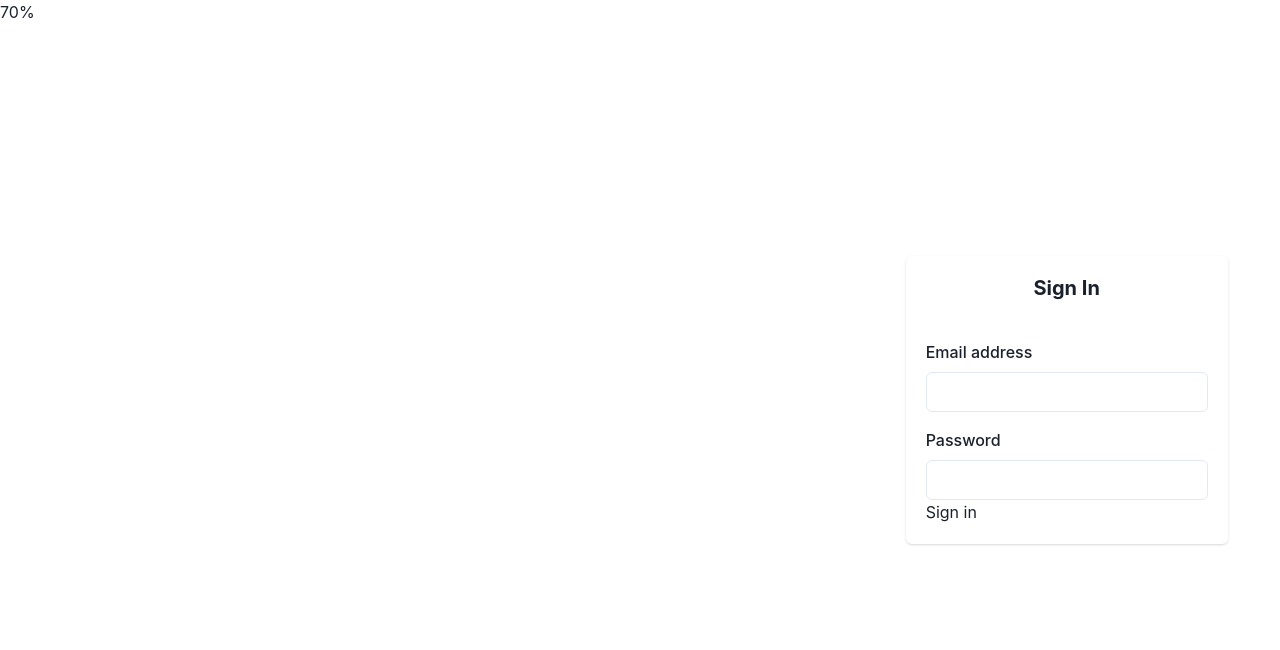
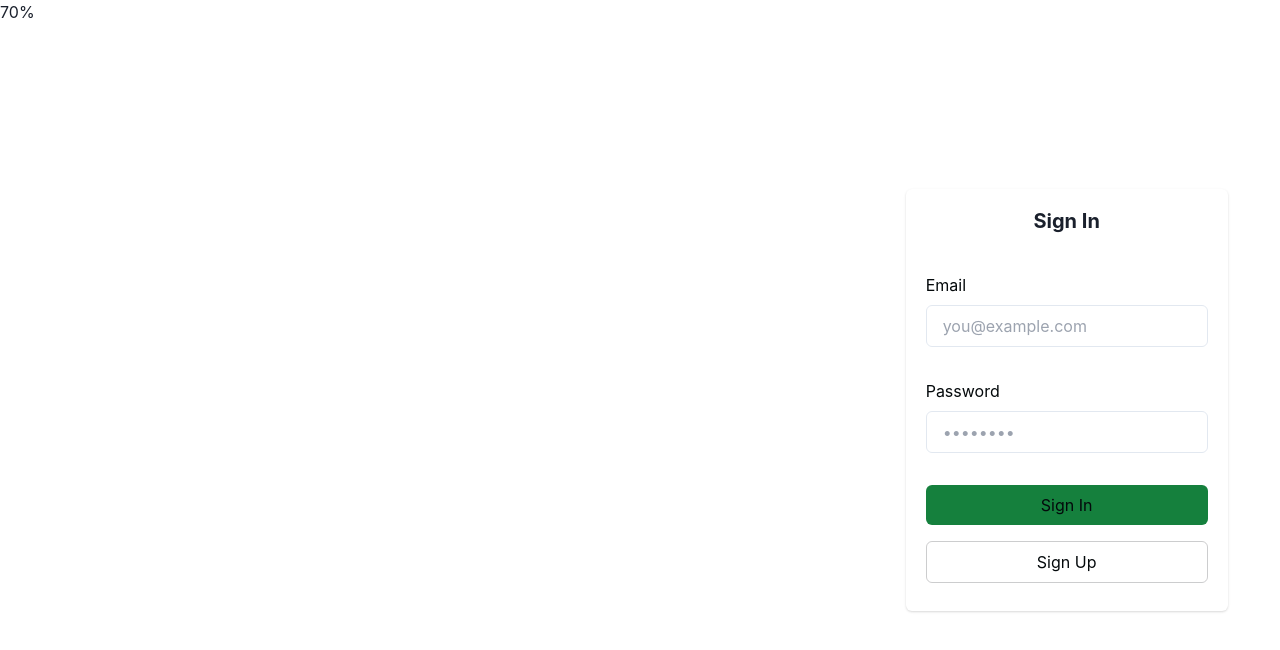
Before and after one commit to robertjh17/MotiFit, a Next.js app: page /login in a window 1280 px wide. Shown: the top 650 px of the page. Built offline with nearby package versions, Linux system fonts and the light colour scheme.

Commit message:
probeersel

```diff
--- a/app/login/page.tsx
+++ b/app/login/page.tsx
@@ -69,20 +69,46 @@ export default function Login({
         </Heading>
       </CardHeader>
               <CardBody>
-          <FormControl id="email">
-            <FormLabel>Email address</FormLabel>
-            <Input type="email" />
-          </FormControl>
-          <FormControl id="password" mt={4}>
-            <FormLabel>Password</FormLabel>
-            <Input type="password" />
-          </FormControl>
-          <SubmitButton
-            pendingText="Signing In..."
-            formAction={signIn}
-            >
-              Sign in
-            </SubmitButton>
+              <form className="animate-in flex-1 flex flex-col w-full justify-center gap-2 text-foreground">
+                <label className="text-md" htmlFor="email">
+                  Email
+                </label>
+                <input
+                  className="rounded-md px-4 py-2 bg-inherit border mb-6"
+                  name="email"
+                  placeholder="you@example.com"
+                  required
+                />
+                <label className="text-md" htmlFor="password">
+                  Password
+                </label>
+                <input
+                  className="rounded-md px-4 py-2 bg-inherit border mb-6"
+                  type="password"
+                  name="password"
+                  placeholder="••••••••"
+                  required
+                />
+                <SubmitButton
+                  formAction={signIn}
+                  className="bg-green-700 rounded-md px-4 py-2 text-foreground mb-2"
+                  pendingText="Signing In..."
+                >
+                  Sign In
+                </SubmitButton>
+                <SubmitButton
+                  formAction={signUp}
+                  className="border border-foreground/20 rounded-md px-4 py-2 text-foreground mb-2"
+                  pendingText="Signing Up..."
+                >
+                  Sign Up
+                </SubmitButton>
+                {searchParams?.message && (
+                  <p className="mt-4 p-4 bg-foreground/10 text-foreground text-center">
+                    {searchParams.message}
+                  </p>
+                )}
+              </form>
         </CardBody>
       </Card>
       </div>
```
